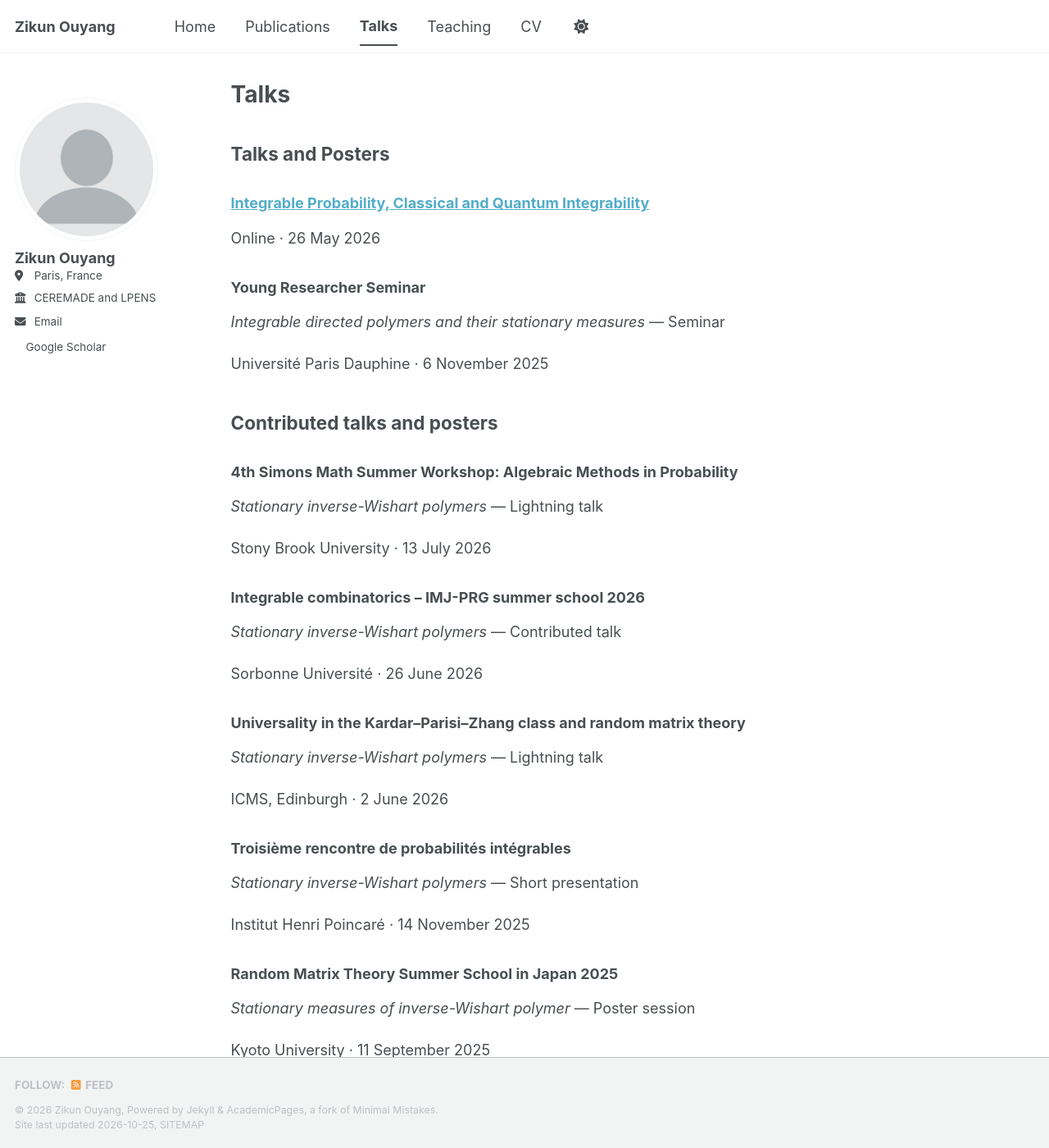
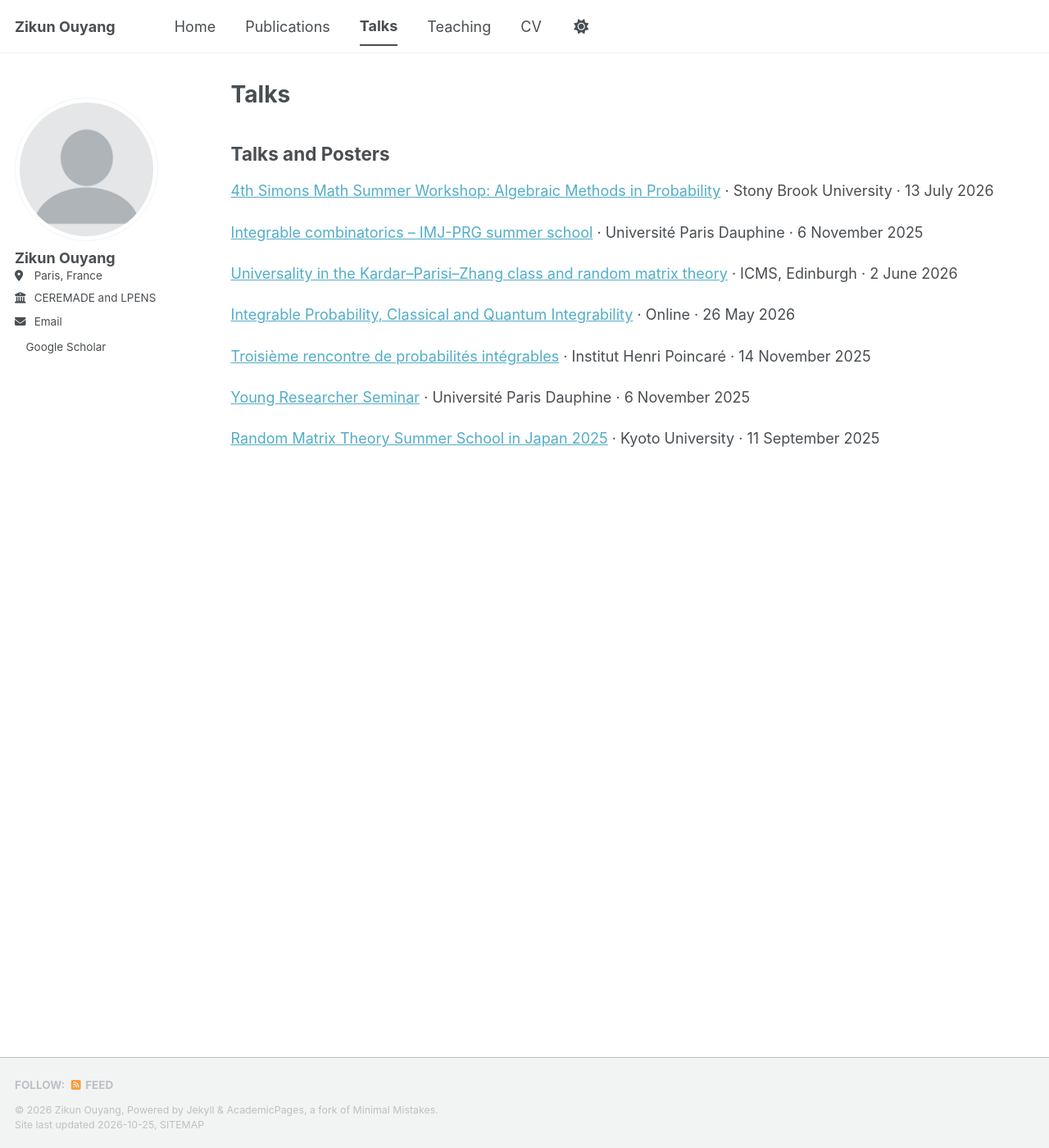
Before and after one commit to ZikunOuyang/zikunouyang.github.io, a Jekyll site: the page built from _pages/talks.html, in a window 1280 px wide and 1400 px high. Shown: the whole window at 82% size. Built offline with Jekyll 4.4.1, drawn with Linux system fonts in a browser that asks for light colours; a style sheet for code colours, icons or effects is not loaded.

Commit message:
Update talks.html

```diff
--- a/_pages/talks.html
+++ b/_pages/talks.html
@@ -9,31 +9,10 @@ author_profile: true
 
 
 
-<h3><a href="https://indico.math.cnrs.fr/event/15901/">Integrable Probability, Classical and Quantum Integrability</a></h3> <p>Online · 26 May 2026</p>
-
-<h3>Young Researcher Seminar</h3>
-<p><em>Integrable directed polymers and their stationary measures</em> — Seminar</p>
-<p>Université Paris Dauphine · 6 November 2025</p>
-
-
-<h2>Contributed talks and posters</h2>
-
-<h3>4th Simons Math Summer Workshop: Algebraic Methods in Probability</h3>
-<p><em>Stationary inverse-Wishart polymers</em> — Lightning talk</p>
-<p>Stony Brook University · 13 July 2026</p>
-
-<h3>Integrable combinatorics – IMJ-PRG summer school 2026</h3>
-<p><em>Stationary inverse-Wishart polymers</em> — Contributed talk</p>
-<p>Sorbonne Université · 26 June 2026</p>
-
-<h3>Universality in the Kardar–Parisi–Zhang class and random matrix theory</h3>
-<p><em>Stationary inverse-Wishart polymers</em> — Lightning talk</p>
-<p>ICMS, Edinburgh · 2 June 2026</p>
-
-<h3>Troisième rencontre de probabilités intégrables</h3>
-<p><em>Stationary inverse-Wishart polymers</em> — Short presentation</p>
-<p>Institut Henri Poincaré · 14 November 2025</p>
-
-<h3>Random Matrix Theory Summer School in Japan 2025</h3>
-<p><em>Stationary measures of inverse-Wishart polymer</em> — Poster session</p>
-<p>Kyoto University · 11 September 2025</p>
+<p> <a href="https://scgp.stonybrook.edu/archives/45985">4th Simons Math Summer Workshop: Algebraic Methods in Probability</a> · Stony Brook University · 13 July 2026</p>
+<p> <a href="https://indico.math.cnrs.fr/event/14175/">Integrable combinatorics – IMJ-PRG summer school</a> · Université Paris Dauphine · 6 November 2025</p>
+<p> <a href="https://icms.ac.uk/activities/workshop/universality-in-the-kpz-and-rmt/">Universality in the Kardar–Parisi–Zhang class and random matrix theory</a> · ICMS, Edinburgh · 2 June 2026</p>
+<p> <a href="https://indico.math.cnrs.fr/event/15901/">Integrable Probability, Classical and Quantum Integrability</a> · Online · 26 May 2026</p>
+<p> <a href="https://indico.math.cnrs.fr/event/14679/">Troisième rencontre de probabilités intégrables</a> · Institut Henri Poincaré · 14 November 2025</p>
+<p> <a href="https://www.ceremade.dauphine.fr/fr/actualites/detail-de-lactualite/article/seminaire-jeunes-chercheurs-zikun-ouyang-jeudi-6-novembre-2025.html">Young Researcher Seminar</a> · Université Paris Dauphine · 6 November 2025</p>
+<p> <a href="https://benoitcollins.github.io/rmt2025/">Random Matrix Theory Summer School in Japan 2025</a> · Kyoto University · 11 September 2025</p>
```
